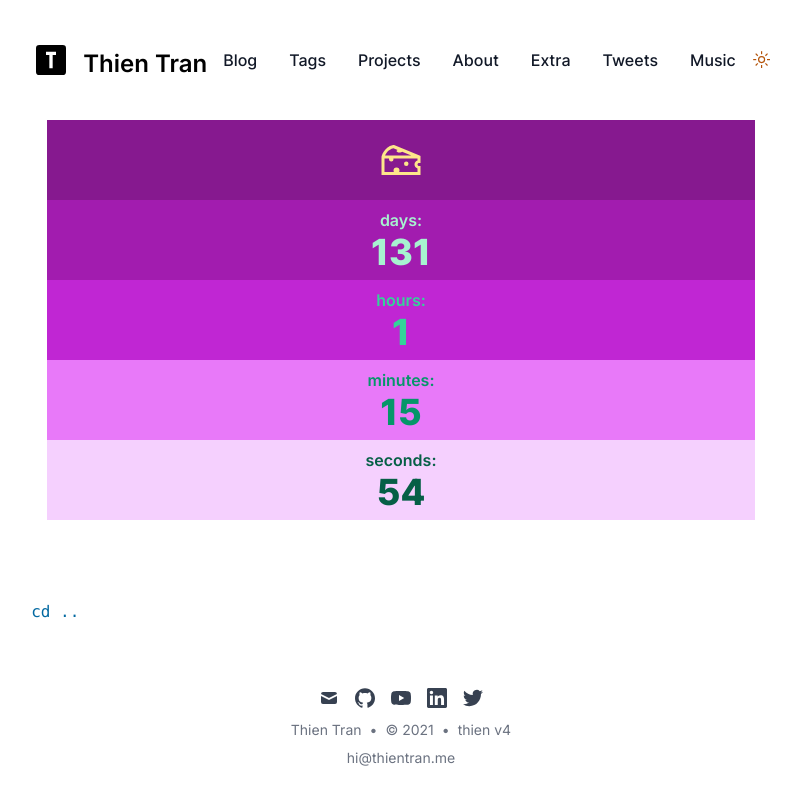
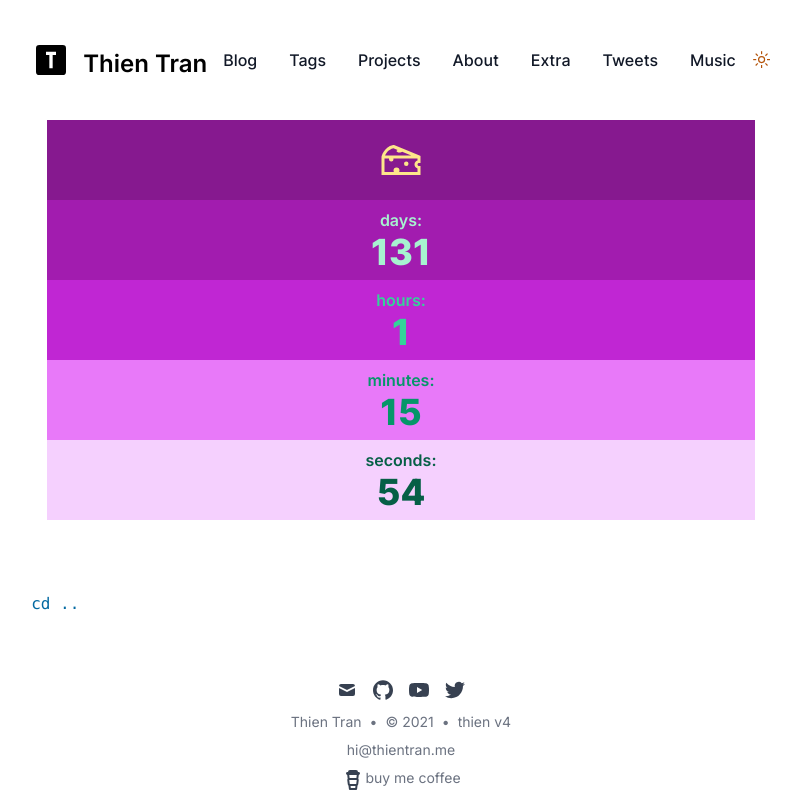
Before and after one commit to thnmtrn/blog-v4, a Next.js app: page /countdown in a window 1280 px wide. Shown: the whole page, without its empty margins (239-1040 px from the left). Built offline with nearby package versions, Linux system fonts and the light colour scheme; what @tailwindcss/typography would draw is missing.

Commit message:
buy me coffee

```diff
--- a/components/Footer.js
+++ b/components/Footer.js
@@ -10,7 +10,6 @@ export default function Footer() {
           <SocialIcon kind="mail" href={`mailto:${siteMetadata.email}`} size="5" />
           <SocialIcon kind="github" href={siteMetadata.github} size="5" />
           <SocialIcon kind="youtube" href={siteMetadata.youtube} size="5" />
-          <SocialIcon kind="linkedin" href={siteMetadata.linkedin} size="5" />
           <SocialIcon kind="twitter" href={siteMetadata.twitter} size="5" />
         </div>
         <div className="flex mb-2 space-x-2 text-sm text-gray-500 dark:text-gray-400">
@@ -20,8 +19,12 @@ export default function Footer() {
           <div>{` • `}</div>
           <Link href="/">{siteMetadata.title}</Link>
         </div>
-        <div className="mb-8 text-sm text-gray-500 dark:text-gray-400">
+        <div className="mb-2 text-sm text-gray-500 dark:text-gray-400">
           <Link href="https://thientran.me">hi@thientran.me</Link>
+        </div>
+        <div className="flex flex-row mb-2 text-sm text-gray-500 dark:text-gray-400">
+          <SocialIcon kind="coffee" href={siteMetadata.coffee} size="6" />
+          <p>buy me coffee</p>
         </div>
       </div>
     </footer>
--- a/components/social-icons/index.js
+++ b/components/social-icons/index.js
@@ -4,6 +4,7 @@ import Facebook from './facebook.svg'
 import Youtube from './youtube.svg'
 import Linkedin from './linkedin.svg'
 import Twitter from './twitter.svg'
+import Coffee from './coffee.svg'
 
 // Icons taken from: https://simpleicons.org/
 
@@ -14,6 +15,7 @@ const components = {
   youtube: Youtube,
   linkedin: Linkedin,
   twitter: Twitter,
+  coffee: Coffee,
 }
 
 const SocialIcon = ({ kind, href, size = 8 }) => {
--- a/data/siteMetadata.json
+++ b/data/siteMetadata.json
@@ -14,5 +14,6 @@
   "facebook": "https://facebook.com",
   "youtube": "https://youtube.com",
   "linkedin": "https://www.linkedin.com",
+  "coffee": "https://www.buymecoff.ee/thien",
   "locale": "en-US"
 }
```
Also changed, not shown: components/social-icons/coffee.svg (added), components/social-icons/facebook.svg.
